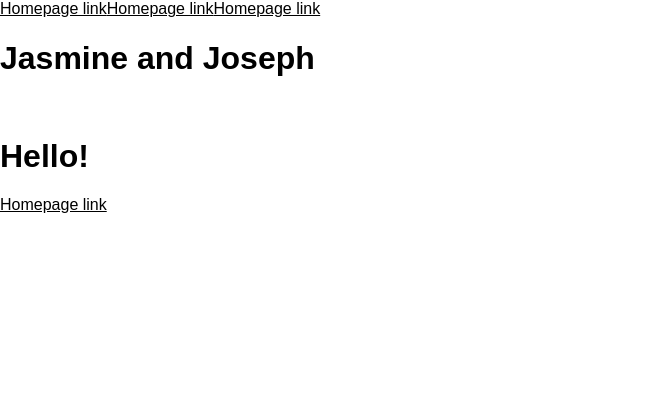
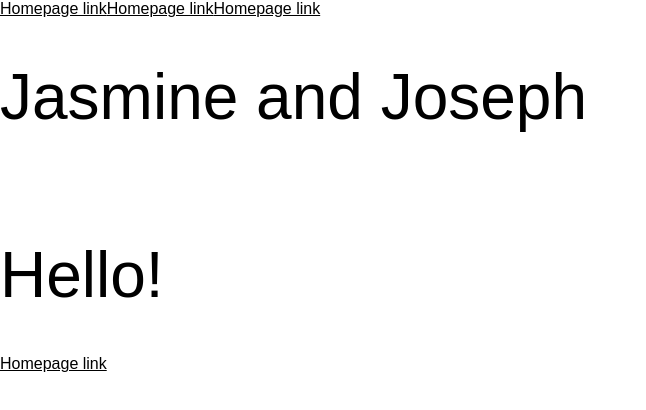
Before and after one commit to Joe-Brady/wedding-site, a React app: page / in a window 1280 px wide. Shown: the top 410 px of the page, without its empty margins (0-646 px from the left). Built offline with nearby package versions, Linux system fonts and the light colour scheme.

Commit message:
Add custom font

```diff
--- a/src/GlobalStyles.ts
+++ b/src/GlobalStyles.ts
@@ -1,11 +1,17 @@
 import { createGlobalStyle } from "styled-components";
 import normalizeCSS from "./normalize-css";
+import Bitter from "./fonts/Bitter.ttf";
 
 const GlobalStyles = createGlobalStyle`
   ${normalizeCSS};
 
+  @font-face {
+    font-family: 'Bitter';
+    src: url(${Bitter}) format('ttf');
+  }
+
   html, body {
-    font-family: sans-serif;
+    font-family: 'Bitter', sans-serif;
     font-weight: 400;
     color: ${({ theme }) => theme.dark};
     background-color: ${({ theme }) => theme.light};
--- a/src/components/core/Typography/styles.ts
+++ b/src/components/core/Typography/styles.ts
@@ -2,15 +2,25 @@ import styled from "styled-components";
 
 export const Body = styled("p")``;
 
-export const H1 = styled("h1")``;
+export const H1 = styled("h1")`
+  font-size: ${({ theme }) => theme.space(8)};
+  font-weight: 400;
+`;
 
-export const H2 = styled("h2")``;
+export const H2 = styled("h2")`
+  font-size: ${({ theme }) => theme.space(4)};
+  font-weight: 600;
+`;
 
-export const H3 = styled("h3")``;
+export const H3 = styled("h3")`
+  font-size: ${({ theme }) => theme.space(3)};
+  font-weight: 600;
+`;
 
 export const H4 = styled("h4")`
+  font-size: ${({ theme }) => theme.space(2)};
+  font-weight: 100;
   text-transform: uppercase;
-  font-weight: 100;
 `;
 
 export const Error = styled("span")`
--- a/src/components/pages/Home/Home.tsx
+++ b/src/components/pages/Home/Home.tsx
@@ -6,7 +6,10 @@ import Page from "../../templates/Page/Page";
 import Typography from "../../core/Typography/Typography";
 
 const Home = (): ReactElement => (
-  <Page head={<h1>Jasmine and Joseph</h1>} headImageSrc="">
+  <Page
+    head={<Typography variant="h1" text="Jasmine and Joseph" />}
+    headImageSrc=""
+  >
     <div>
       <Typography variant="h1" text="Hello!" />
       <Link to={PageUrl.Home}>Homepage link</Link>
--- a/src/fonts.d.ts
+++ b/src/fonts.d.ts
@@ -1,2 +1,3 @@
+declare module "*.ttf";
 declare module "*.woff";
 declare module "*.woff2";
--- a/webpack.base.js
+++ b/webpack.base.js
@@ -21,9 +21,9 @@ module.exports = {
         },
       },
       {
-        test: /\.(woff2|woff)$/,
+        test: /\.(ttf|woff|woff2)$/,
         use: {
-          loader: "file-loader",
+          loader: "file-loader?name=fonts/[name].[ext]!static",
         },
       },
     ],
```
Also changed, not shown: src/fonts/Bitter.ttf (added).
